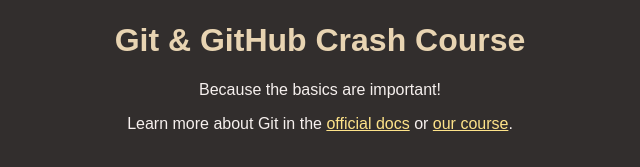
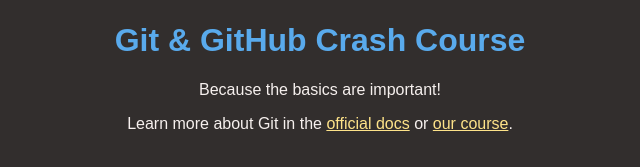
Before and after one commit to umtbyr/github-example-repository, a plain HTML site: page GitBasics/index.html in a window 1280 px wide. Shown: the part 147-314 px from the top of the page, without its empty margins (320-960 px from the left). Drawn offline with Linux system fonts and the light colour scheme.

Commit message:
changed title-color

```diff
--- a/styles.css
+++ b/styles.css
@@ -17,7 +17,7 @@
 }
 
 h1 {
-  color: #e8d4b2;
+  color: #59aaec;
 }
 
 a {
```
